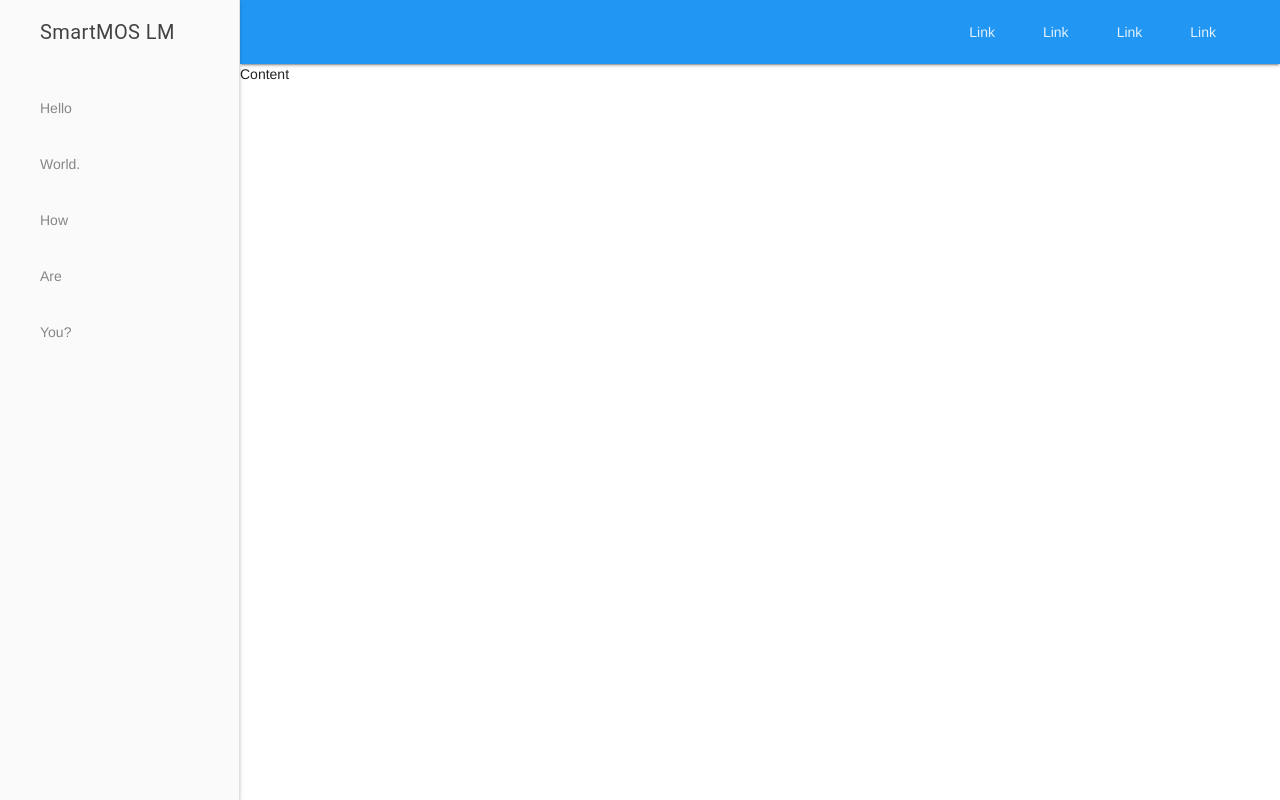
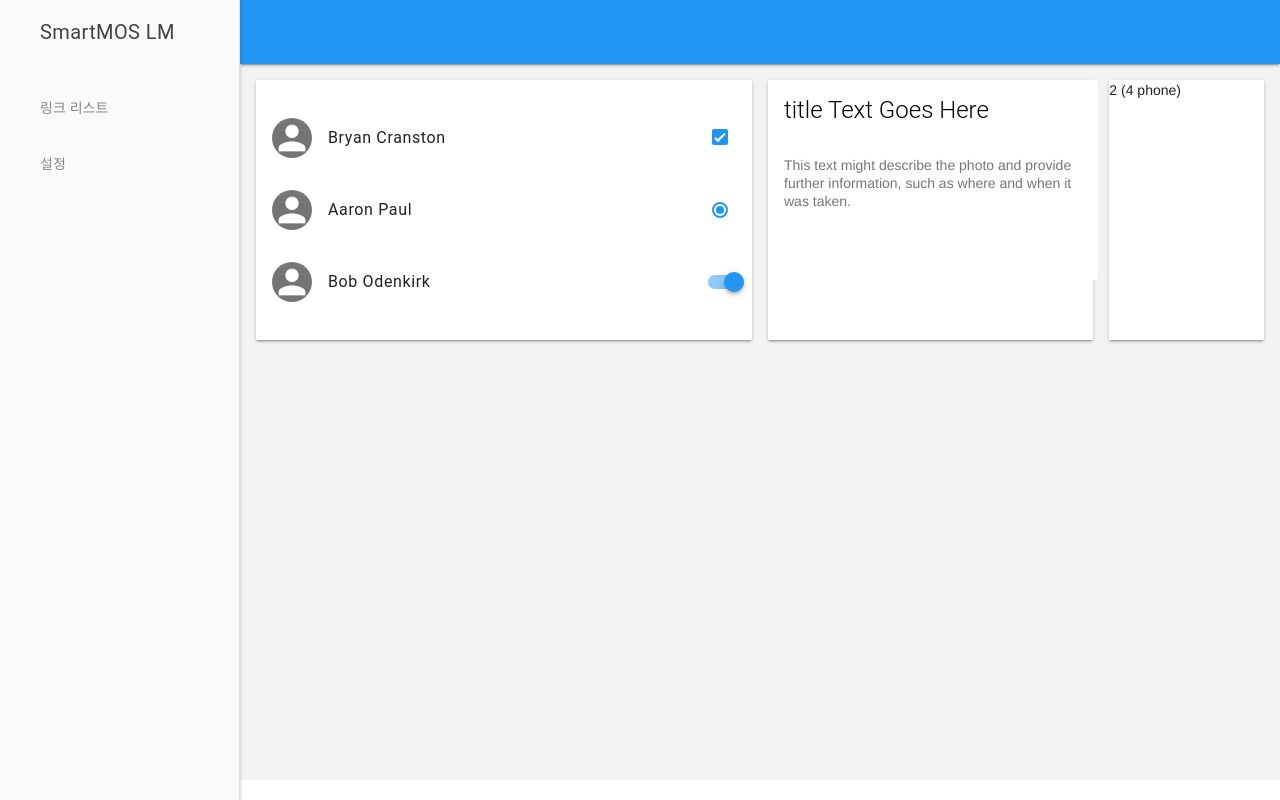
Before and after one commit to cyoung90/SmartMOS-LM, a plain HTML site: page index.html in a window 1280 px wide. Drawn offline with nearby package versions, Linux system fonts and the light colour scheme.

Commit message:
19.01.24 - 1
19.01.24 - 1

```diff
--- /dev/null
+++ b/html/common/head.html
@@ -0,0 +1,10 @@
+<span class="mdl-layout-title mdl-layout--small-screen-only">SmartMOS LM</span>
+<!-- Add spacer, to align navigation to the right -->
+<div class="mdl-layout-spacer"></div>
+<!-- Navigation. We hide it in small screens. -->
+<nav class="mdl-navigation mdl-layout--large-screen-only">
+  <!-- <a class="mdl-navigation__link" href="">Link1</a>
+  <a class="mdl-navigation__link" href="">Link2</a>
+  <a class="mdl-navigation__link" href="">Link3</a>
+  <a class="mdl-navigation__link" href="">Link4</a> -->
+</nav>
--- /dev/null
+++ b/html/common/nav.html
@@ -0,0 +1,8 @@
+<span class="mdl-layout__title">SmartMOS LM</span>
+<nav class="mdl-navigation">
+  <a class="mdl-navigation__link" href="#" id="links">링크 리스트</a>
+  <a class="mdl-navigation__link" href="#" id="setting">설정</a>
+  <!-- <a class="mdl-navigation__link" href="#">How</a>
+  <a class="mdl-navigation__link" href="#">Are</a>
+  <a class="mdl-navigation__link" href="#">You?</a> -->
+</nav>
--- /dev/null
+++ b/index - 복사본.html
@@ -0,0 +1,57 @@
+<!DOCTYPE html>
+<html>
+<head>
+  <meta charset="utf-8">
+  <meta http-equiv="X-UA-Compatible" content="IE=edge">
+  <meta name="viewport" content="width=device-width, initial-scale=1.0">
+  <title>SmartMOS-LM</title>
+  <!-- <link rel="stylesheet" type="text/css" href="styles/inline.css"> -->
+
+  <!-- TODO add manifest here -->
+  <link rel="manifest" href="/manifest.json">
+  <!-- Add to home screen for Safari on iOS -->
+  <meta name="apple-mobile-web-app-capable" content="yes">
+  <meta name="apple-mobile-web-app-status-bar-style" content="black">
+  <meta name="apple-mobile-web-app-title" content="SmartMOS LM">
+  <meta name="msapplication-TileImage" content="images/icons/icon_1-128.png">
+  <meta name="msapplication-TileColor" content="#2F3BA2">
+
+  <link rel="stylesheet" href="https://fonts.googleapis.com/icon?family=Material+Icons">
+  <link rel="stylesheet" href="https://code.getmdl.io/1.3.0/material.blue-indigo.min.css">
+  <script defer src="https://code.getmdl.io/1.3.0/material.min.js"></script>
+
+</head>
+<body>
+  <div class="mdl-layout mdl-js-layout mdl-layout--fixed-drawer mdl-layout--fixed-header">
+    <header class="mdl-layout__header">
+      <div class="mdl-layout__header-row">
+        <span class="mdl-layout-title mdl-layout--small-screen-only">SmartMOS LM</span>
+        <!-- Add spacer, to align navigation to the right -->
+        <div class="mdl-layout-spacer"></div>
+        <!-- Navigation. We hide it in small screens. -->
+        <nav class="mdl-navigation mdl-layout--large-screen-only">
+          <a class="mdl-navigation__link" href="">Link</a>
+          <a class="mdl-navigation__link" href="">Link</a>
+          <a class="mdl-navigation__link" href="">Link</a>
+          <a class="mdl-navigation__link" href="">Link</a>
+        </nav>
+      </div>
+    </header>
+    <div class="mdl-layout__drawer">
+      <span class="mdl-layout__title">SmartMOS LM</span>
+      <nav class="mdl-navigation">
+        <a class="mdl-navigation__link" href="#">Hello</a>
+        <a class="mdl-navigation__link" href="#">World.</a>
+        <a class="mdl-navigation__link" href="#">How</a>
+        <a class="mdl-navigation__link" href="#">Are</a>
+        <a class="mdl-navigation__link" href="#">You?</a>
+      </nav>
+    </div>
+    <main class="mdl-layout__content">
+      <div>Content</div>
+    </main>
+  </div>
+
+  <!-- <script src="scripts/app.js" async></script> -->
+</body>
+</html>
--- a/index.html
+++ b/index.html
@@ -4,53 +4,107 @@
   <meta charset="utf-8">
   <meta http-equiv="X-UA-Compatible" content="IE=edge">
   <meta name="viewport" content="width=device-width, initial-scale=1.0">
-  <title>SmartMOS 관리툴</title>
+  <title>SmartMOS-LM</title>
   <!-- <link rel="stylesheet" type="text/css" href="styles/inline.css"> -->
 
   <!-- TODO add manifest here -->
-  <!-- <link rel="manifest" href="/manifest.json"> -->
+  <link rel="manifest" href="/manifest.json">
   <!-- Add to home screen for Safari on iOS -->
   <meta name="apple-mobile-web-app-capable" content="yes">
   <meta name="apple-mobile-web-app-status-bar-style" content="black">
   <meta name="apple-mobile-web-app-title" content="SmartMOS LM">
+  <meta name="msapplication-TileImage" content="images/icons/icon_1-128.png">
   <meta name="msapplication-TileColor" content="#2F3BA2">
 
   <link rel="stylesheet" href="https://fonts.googleapis.com/icon?family=Material+Icons">
   <link rel="stylesheet" href="https://code.getmdl.io/1.3.0/material.blue-indigo.min.css">
   <script defer src="https://code.getmdl.io/1.3.0/material.min.js"></script>
+  <script src="https://code.jquery.com/jquery-3.2.1.min.js"></script>
 
+  <script type="text/javascript">
+      $(document).ready(function(){
+        // 1. 기본 설정
+        $("#nav").load("html/common/nav.html");
+        $("#head").load("html/common/head.html");
+
+      });
+
+  </script>
+  <style type="text/css">
+    main { background-color: #f3f3f3; }
+    section { background-color: white; }
+    .mdl-cell { background-color: white; }
+  </style>
 </head>
 <body>
   <div class="mdl-layout mdl-js-layout mdl-layout--fixed-drawer mdl-layout--fixed-header">
+    <!-- 1. 기본 설정 start -->
     <header class="mdl-layout__header">
-      <div class="mdl-layout__header-row">
-        <span class="mdl-layout-title mdl-layout--small-screen-only">SmartMOS LM</span>
-        <!-- Add spacer, to align navigation to the right -->
-        <div class="mdl-layout-spacer"></div>
-        <!-- Navigation. We hide it in small screens. -->
-        <nav class="mdl-navigation mdl-layout--large-screen-only">
-          <a class="mdl-navigation__link" href="">Link</a>
-          <a class="mdl-navigation__link" href="">Link</a>
-          <a class="mdl-navigation__link" href="">Link</a>
-          <a class="mdl-navigation__link" href="">Link</a>
-        </nav>
+      <div id="head" class="mdl-layout__header-row"></div>
+    </header>
+    <div id="nav" class="mdl-layout__drawer"></div>
+    <!-- 1. 기본 설정 end -->
+    <!-- 2. 본문 start -->
+    <main class="mdl-layout__content">
+      <div class="mdl-grid">
+        <div class="mdl-cell mdl-cell--6-col mdl-cell--8-col-tablet mdl-shadow--2dp">
+          <ul class="demo-list-control mdl-list">
+            <li class="mdl-list__item">
+              <span class="mdl-list__item-primary-content">
+                <i class="material-icons  mdl-list__item-avatar">person</i>
+                Bryan Cranston
+              </span>
+              <span class="mdl-list__item-secondary-action">
+                <label class="mdl-checkbox mdl-js-checkbox mdl-js-ripple-effect" for="list-checkbox-1">
+                  <input type="checkbox" id="list-checkbox-1" class="mdl-checkbox__input" checked />
+                </label>
+              </span>
+            </li>
+            <li class="mdl-list__item">
+              <span class="mdl-list__item-primary-content">
+                <i class="material-icons  mdl-list__item-avatar">person</i>
+                Aaron Paul
+              </span>
+              <span class="mdl-list__item-secondary-action">
+                <label class="demo-list-radio mdl-radio mdl-js-radio mdl-js-ripple-effect" for="list-option-1">
+                  <input type="radio" id="list-option-1" class="mdl-radio__button" name="options" value="1" checked />
+                </label>
+              </span>
+            </li>
+            <li class="mdl-list__item">
+              <span class="mdl-list__item-primary-content">
+                <i class="material-icons  mdl-list__item-avatar">person</i>
+                Bob Odenkirk
+              </span>
+              <span class="mdl-list__item-secondary-action">
+                <label class="mdl-switch mdl-js-switch mdl-js-ripple-effect" for="list-switch-1">
+                  <input type="checkbox" id="list-switch-1" class="mdl-switch__input" checked />
+                </label>
+              </span>
+            </li>
+          </ul>
+        </div>
+        <div class="mdl-cell mdl-cell--4-col mdl-cell--6-col-tablet mdl-shadow--2dp">
+          <div class="mdl-card">
+            <div class="mdl-card__title">
+              <h2 class="mdl-card__title-text">title Text Goes Here</h2>
+            </div>
+            <div class="mdl-card__supporting-text">
+              This text might describe the photo and provide further information, such as where and
+              when it was taken.
+            </div>
+          </div>
+        </div>
+        <div class="mdl-cell mdl-cell--2-col mdl-cell--4-col-phone mdl-shadow--2dp">2 (4 phone)</div>
       </div>
-    </header>
-    <div class="mdl-layout__drawer">
-      <span class="mdl-layout__title">SmartMOS LM</span>
-      <nav class="mdl-navigation">
-        <a class="mdl-navigation__link" href="#">Hello</a>
-        <a class="mdl-navigation__link" href="#">World.</a>
-        <a class="mdl-navigation__link" href="#">How</a>
-        <a class="mdl-navigation__link" href="#">Are</a>
-        <a class="mdl-navigation__link" href="#">You?</a>
-      </nav>
-    </div>
-    <main class="mdl-layout__content">
-      <div>Content</div>
+      <div id="container">
+        <section id="sec_1">
+
+        </section>
+      </div>
     </main>
+    sl<!-- 2. 본문 end -->
   </div>
-
   <!-- <script src="scripts/app.js" async></script> -->
 </body>
 </html>
```
Also changed, not shown: html/aa/head.html (added, +10 -0 lines), html/aa/nav.html (added, +8 -0 lines), html/setting.html (added, +1 -0 lines), favicon.ico (added), images/icons/icon_1-128.png (added), images/icons/icon_1-256.png (added), images/icons/icon_1-512.png (added), images/icons/icon_2-128.png (added), images/icons/icon_2-512.png (added), images/icons/icon_3-512.png (added), manifest.json (added).
